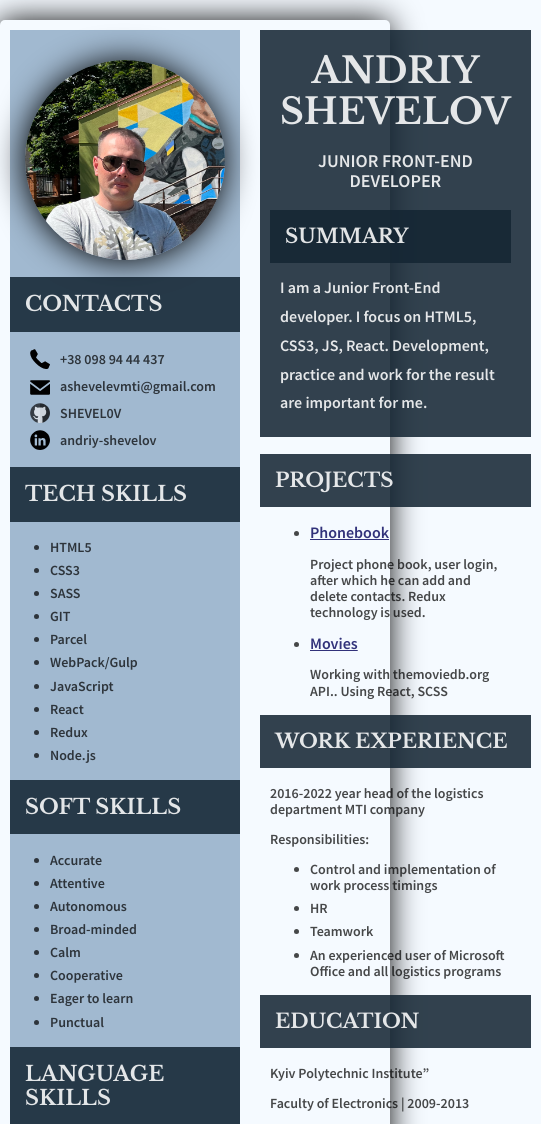
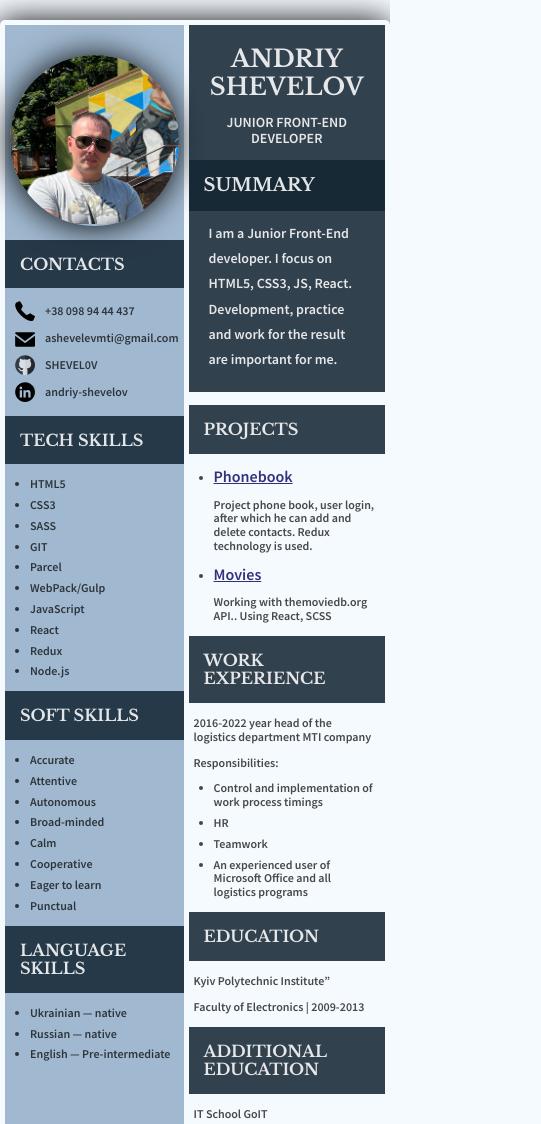
Before and after one commit to SHEVEL0V/summary, a plain HTML site: page index.html in a window 390 px wide. Shown: the top 1124 px of the page, 541 px wide, since content can reach past the window. Drawn offline with nearby package versions, Linux system fonts and the light colour scheme.

Commit message:
fix stile

```diff
--- a/styles.css
+++ b/styles.css
@@ -14,6 +14,9 @@ body {
   font-size: 14px;
   font-weight: 600;
   color: var(--first-color);
+}
+ul {
+  padding-left: 20px;
 }
 
 li {
@@ -39,15 +42,19 @@ li {
   box-sizing: border-box;
 
   padding-top: 30px;
+  padding-right: 15px;
+  padding-left: 15px;
 
   background-color: var(--background-side-bar);
 }
 
 .side-bar__title {
-  min-width: 200px;
   padding: 15px;
+  margin-left: -15px;
+  margin-right: -15px;
 
   font-family: var(--font-title);
+  font-size: 20px;
 
   background-color: var(--background-title);
   color: var(--second-color);
@@ -56,8 +63,8 @@ li {
 .img-container {
   display: block;
   overflow: hidden;
-  width: 200px;
-  height: 200px;
+  max-width: 200px;
+  max-height: 200px;
   border-radius: 50%;
 
   margin-left: auto;
@@ -70,7 +77,7 @@ img {
 }
 
 .side-bar__list {
-  padding-left: 20px;
+  padding-left: 5px;
 }
 
 .side-bar__item {
@@ -121,11 +128,12 @@ img {
   display: flex;
   align-items: center;
   margin: 0;
-  margin-left: -10px;
+  margin-left: -20px;
+  margin-right: -20px;
 
   padding: 15px;
   font-family: var(--font-title);
-  font-size: 20px;
+  font-size: 24px;
   background-color: var(--background-title);
   color: var(--second-color);
 }
@@ -156,3 +164,48 @@ img {
   font-size: 16px;
   color: rgba(28, 28, 108, 0.9);
 }
+
+@media screen and (max-width: 560px) {
+  body {
+    font-size: 12px;
+  }
+  .container {
+    padding: 5px;
+  }
+  .summary-comtainer {
+    padding-left: 10px;
+    padding-right: 10px;
+  }
+
+  .summary__title-name {
+    font-size: 24px;
+  }
+  .summary__title-name--des {
+    font-size: 14px;
+  }
+  .side-bar {
+    padding-left: 5px;
+    padding-right: 5px;
+  }
+  .side-bar__title {
+    font-size: 16px;
+    margin-left: -5px;
+    margin-right: -5px;
+  }
+  .summary__title-container {
+    margin-left: -5px;
+    margin-right: -10px;
+  }
+  .summary__title {
+    font-size: 18px;
+  }
+
+  .summary__title-s {
+    font-size: 16px;
+    margin-left: -5px;
+    margin-right: -10px;
+  }
+  .summary__title--des {
+    font-size: 14px;
+  }
+}
```
